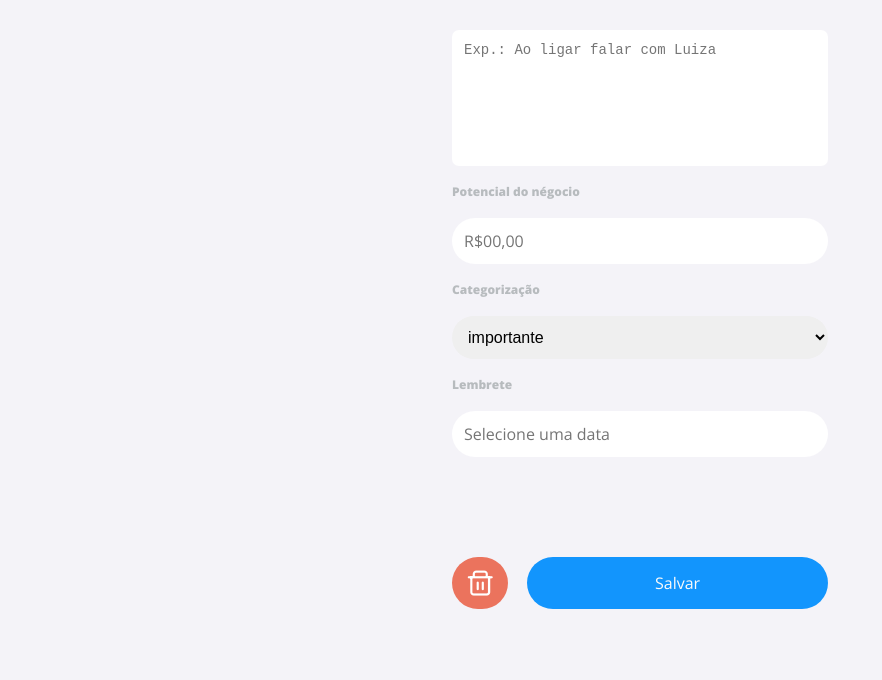
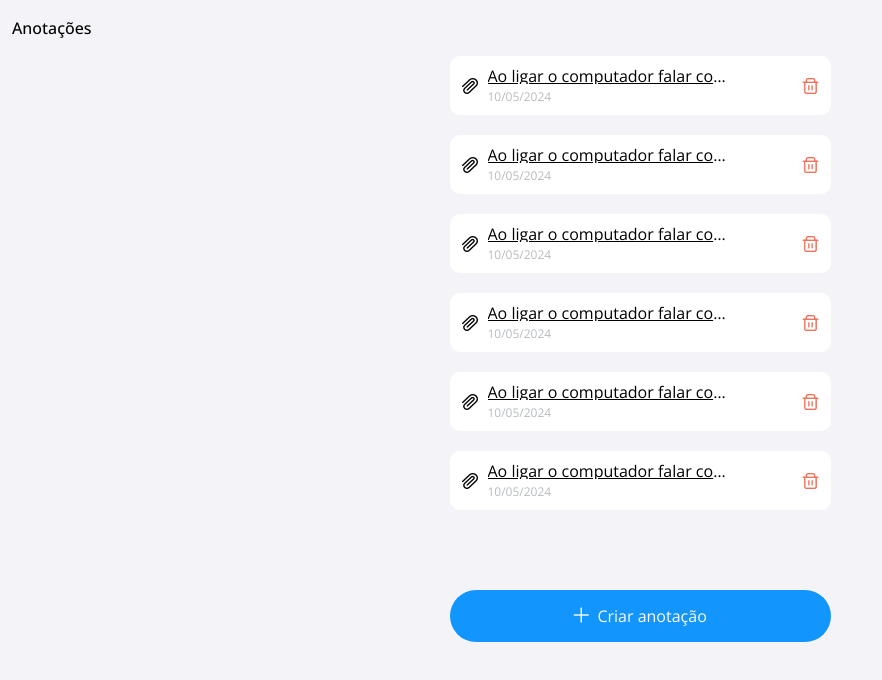
Before and after one commit to AntonioCassian/anota-es_speedio, a Vue app: page /anotacoes in a window 1280 px wide. Shown: the top 680 px of the page, without its empty margins (0-882 px from the left). Built offline with nearby package versions, Linux system fonts and the light colour scheme.

Commit message:
feat: componetizando

```diff
--- a/src/App.vue
+++ b/src/App.vue
@@ -1,137 +1,30 @@
 <script setup lang="ts">
-
+import Titulo from './components/titulo/Titulo.vue';
 </script>
 
 <template>
-  <div class="centered">
-    <div class="centere">
-      <form action="">
-        <textarea class="textarea" rows="7" cols="40" placeholder="Exp.: Ao ligar falar com Luiza"></textarea>
-        <label for="valor" class="label">Potencial do négocio</label>
-        <input id="valor" placeholder="R$00,00" type="number" class="input-number input">
-
-
-        <label for="category" class="label">Categorização</label>
-        <select class="input" id="category">
-          <option>importante</option>
-          <option>B</option>
-          <option>C</option>
-        </select>
-
-        <label for="date" class="label">Lembrete</label>
-        <input id="date" placeholder="Selecione uma data" type="text" onfocus="this.type='date'"
-          onblur="if (!this.value) this.type='text'" class="input">
-
-
-        <div class="mt-5">
-          <div class="ic-trash">
-            <i class="pi pi-trash"></i>
-          </div>
-          <button class="btn">
-            Salvar
-          </button>
-        </div>
-      </form>
+  <div>
+    <Titulo title="Anotações"/>
+    <div class="container">
+      <RouterView></RouterView>
     </div>
   </div>
 </template>
 
 <style scoped>
-.centered {
-  margin-top: 30px;
-}
 
-.ceter {
-  width: 500px;
-  height: 400px;
-  position: absolute;
-  top: 50%;
-  left: 50%;
-  transform: translate(-50%, -50%);
-}
-
-.centere {
+.container {
   display: flex;
   flex-direction: column;
   align-items: center;
   gap: 60px;
 }
 
-form {
-  display: flex;
-  flex-direction: column;
-}
-
-.textarea {
-  resize: none;
-  border: none;
-  border-radius: 7px;
-  padding: 12px;
-  font-size: 14px;
-  outline: none;
-}
-
-.label {
-  font-size: 12px;
-  color: #B7BBBE;
-  font-weight: 800;
-  margin-top: 20px;
-  margin-bottom: 20px;
-}
-
-.input {
-  padding: 12px;
-  border: none;
-  border-radius: 25px;
-  font-size: 16px;
-  outline: none;
-}
-
-.input-number::-webkit-inner-spin-button {
-  -webkit-appearance: none;
-}
-
-.select {
-  background: #B7BBBE;
-  font-size: 10px;
-  padding: 4px;
-}
-
-.btn {
-  position: relative;
-  background: #1295FD;
-  color: #fafafa;
-  border: none;
-  padding: 15px;
-  border-radius: 30px;
-  font-weight: 400;
-  font-size: 16px;
-}
 
 
-.mt-5 {
-  margin-top: 100px;
-  display: inline-flex;
-  justify-content: space-between;
-}
 
-.mt-5 .btn {
-  width: 80%;
-}
 
-.ic-trash {
-  background: #EB735D;
-  width: 15%;
-  border-radius: 100px;
-  color: #fff;
-  display: flex;
-  align-items: center;
-  justify-content: center;
-}
 
-.ic-trash i {
-  font-size: 25px;
-}
 
 
 </style>
--- a/src/components/button/Button.vue
+++ b/src/components/button/Button.vue
@@ -1,14 +1,20 @@
 <template>
-  <div>
-    <button class="btn">
-      <i class="pi pi-plus"></i>
-      Criar anotação
-    </button>
-  </div>
+  <button class="btn">
+    <i v-if="icone" :class="icone"></i>
+    {{ text }}
+  </button>
 </template>
 
 <script setup lang="ts">
+import { defineProps,toRefs } from 'vue';
+interface ButonInterface{
+  text: string,
+  icone?: string,
+}
 
+const props = defineProps<ButonInterface>()
+
+const { text, icone }= toRefs(props);
 </script>
 
 <style scoped>
@@ -21,6 +27,7 @@
   border-radius: 30px;
   font-weight: 400;
   font-size: 16px;
+  width: 100%;
 }
 
 .btn i {
--- a/src/components/card/Card.vue
+++ b/src/components/card/Card.vue
@@ -1,15 +1,31 @@
 <template>
-    <div class="card">
-        <i class="pi pi-paperclip"></i>
-        <div class="text-card">
-            <p>Exp.: Ao ligar falar com Luiza muitas coisas em</p>
-            <span>11/10/2023 - 13:32h</span>
-        </div>
-        <i class="pi pi-trash card-del"></i>
+  <div>
+    <div class="card" v-for="anotation in props.anotations" :key="anotation.id">
+      <i class="pi pi-paperclip i-clip"></i>
+      <div class="text-card">
+        <p>{{ anotation.anotation }}</p>
+        <span>{{ anotation.date }}</span>
+      </div>
+      <i class="pi pi-trash card-del"></i>
     </div>
+  </div>
 </template>
 
 <script setup lang="ts">
+import { defineProps, PropType } from 'vue';
+
+interface AnotationInterface {
+  id: number,
+  anotation: string,
+  date: string
+}
+
+const props = defineProps({
+  anotations: {
+    required: true,
+    type: Array as PropType<AnotationInterface[]>
+  }
+})
 
 </script>
 
@@ -22,6 +38,11 @@
   padding: 12px;
   background: #fff;
   border-radius: 10px;
+  margin-bottom: 20px;
+}
+
+.i-clip {
+  transform: scale(-1);
 }
 
 .text-card {
--- a/src/components/logo/Logo.vue
+++ b/src/components/logo/Logo.vue
@@ -17,7 +17,7 @@
 </script>
 
 <style scoped>
-.logo{
+.logo {
   display: inline-flex;
   flex-direction: column;
   flex-wrap: nowrap;
@@ -46,5 +46,4 @@
   color: #B7BBBE;
   font-weight: 500;
 }
-
 </style>
--- a/src/components/titulo/Titulo.vue
+++ b/src/components/titulo/Titulo.vue
@@ -1,12 +1,24 @@
 <template>
-    <div>
-        {{ props.title }}
+    <div class="title">
+        {{ title }}
     </div>
 </template>
 
 <script setup lang="ts">
-    const props = defineProps(['title'])
+import { defineProps, toRefs } from 'vue';
+interface TitleInterface {
+    title: string,
+}
+
+const props = defineProps<TitleInterface>()
+
+const { title } = toRefs(props);
 </script>
 
 <style scoped>
+.title{
+    margin: 20px 12px;
+    font-size: 16px;
+    font-weight: 500;
+}
 </style>
--- a/src/router.ts
+++ b/src/router.ts
@@ -4,7 +4,7 @@ import { createRouter, createWebHistory } from 'vue-router'
 const routes = [
   { path: '/', name: 'Home', component: () => import('./views/Home.vue') },
   { path: '/form', name: 'Form', component: () => import('./views/Form.vue') },
-  { path: '/form', name: 'Cards', component: () => import('./views/Cards') },
+  { path: '/anotacoes', name: 'Anotations', component: () => import('./views/Anotations.vue') },
 ]
 
 const router = createRouter({
--- /dev/null
+++ b/src/views/Anotations.vue
@@ -0,0 +1,62 @@
+<template>
+    <div class="anotations">
+        <Card :anotations="anotations" />
+        <div class="anot-foo">
+            <Button text="Criar anotação" icone="pi pi-plus"/>
+        </div>
+    </div>
+</template>
+
+<script setup lang="ts">
+import { ref } from 'vue';
+import Card from '../components/card/Card.vue';
+import Button from '../components/button/Button.vue';
+// import PopUp from '../components/pop/PopUp.vue';
+
+interface AnotationInterface {
+    id: number,
+    anotation: string,
+    date: string
+}
+
+const anotations = ref<AnotationInterface[]>(
+    [
+        {
+            id: 1,
+            anotation: 'Ao ligar o computador falar com Luiza',
+            date: '10/05/2024'
+        },
+        {
+            id: 2,
+            anotation: 'Ao ligar o computador falar com Luiza',
+            date: '10/05/2024'
+        },
+        {
+            id: 3,
+            anotation: 'Ao ligar o computador falar com Luiza',
+            date: '10/05/2024'
+        },
+        {
+            id: 4,
+            anotation: 'Ao ligar o computador falar com Luiza',
+            date: '10/05/2024'
+        },
+        {
+            id: 5,
+            anotation: 'Ao ligar o computador falar com Luiza',
+            date: '10/05/2024'
+        },
+        {
+            id: 6,
+            anotation: 'Ao ligar o computador falar com Luiza',
+            date: '10/05/2024'
+        },
+    ]
+)
+</script>
+
+<style scoped>
+.anot-foo{
+    margin-top: 80px;
+}
+</style>
--- a/src/views/Cards.vue
+++ /dev/null
@@ -1,12 +0,0 @@
-<template>
-    <div>
-
-    </div>
-</template>
-
-<script setup lang="ts">
-
-</script>
-
-<style>
-</style>
--- a/src/views/Form.vue
+++ b/src/views/Form.vue
@@ -1,12 +1,103 @@
 <template>
     <div>
+        <form action="">
+        <textarea class="textarea" rows="7" cols="40" placeholder="Exp.: Ao ligar falar com Luiza"></textarea>
+        <label for="valor" class="label">Potencial do négocio</label>
+        <input id="valor" placeholder="R$00,00" type="number" class="input-number input">
 
+
+        <label for="category" class="label">Categorização</label>
+        <select class="input" id="category">
+          <option value="" disabled></option>
+          <option>importante</option>
+          <option>irrelevante</option>
+          <option>indispensável</option>
+        </select>
+
+        <label for="date" class="label">Lembrete</label>
+        <input id="date" placeholder="Selecione uma data" type="text" onfocus="this.type='date'"
+          onblur="if (!this.value) this.type='text'" class="input">
+
+
+        <div class="mt-5">
+          <div class="ic-trash">
+            <i class="pi pi-trash"></i>
+          </div>
+          <Button text="Salvar"/>
+        </div>
+      </form>
     </div>
 </template>
 
 <script setup lang="ts">
+import Button from '../components/button/Button.vue';
+
 
 </script>
 
 <style>
+
+form {
+  display: flex;
+  flex-direction: column;
+}
+
+.textarea {
+  resize: none;
+  border: none;
+  border-radius: 7px;
+  padding: 12px;
+  font-size: 14px;
+  outline: none;
+}
+
+.label {
+  font-size: 12px;
+  color: #B7BBBE;
+  font-weight: 800;
+  margin-top: 20px;
+  margin-bottom: 20px;
+}
+
+.input {
+  padding: 12px;
+  border: none;
+  border-radius: 25px;
+  font-size: 16px;
+  outline: none;
+}
+
+.input-number::-webkit-inner-spin-button {
+  -webkit-appearance: none;
+}
+
+.select {
+  background: #B7BBBE;
+  font-size: 10px;
+  padding: 4px;
+}
+
+.mt-5 {
+  margin-top: 100px;
+  display: inline-flex;
+  justify-content: space-between;
+}
+
+.mt-5 .btn {
+  width: 80%;
+}
+
+.ic-trash {
+  background: #EB735D;
+  width: 15%;
+  border-radius: 100px;
+  color: #fff;
+  display: flex;
+  align-items: center;
+  justify-content: center;
+}
+
+.ic-trash i {
+  font-size: 25px;
+}
 </style>
--- a/src/views/Home.vue
+++ b/src/views/Home.vue
@@ -1,12 +1,23 @@
 <template>
-    <div>
-
+    <div class="center">
+        <Logo />
+        <Button text="Criar anotação" icone="pi pi-plus"/>
     </div>
 </template>
 
 <script setup lang="ts">
-
+import Button from '../components/button/Button.vue';
+import Logo from '../components/logo/Logo.vue';
 </script>
 
-<style>
+<style scoped>
+.center {
+    width: 500px;
+    height: 400px;
+    display: flex;
+    flex-direction: column;
+    justify-content: center;
+    align-items: center;
+    gap: 34px;
+}
 </style>
```
Also changed, not shown: src/components/pop/PopUp.vue (+4 -4 lines). Lines whose indentation alone changed are shown as unchanged.
